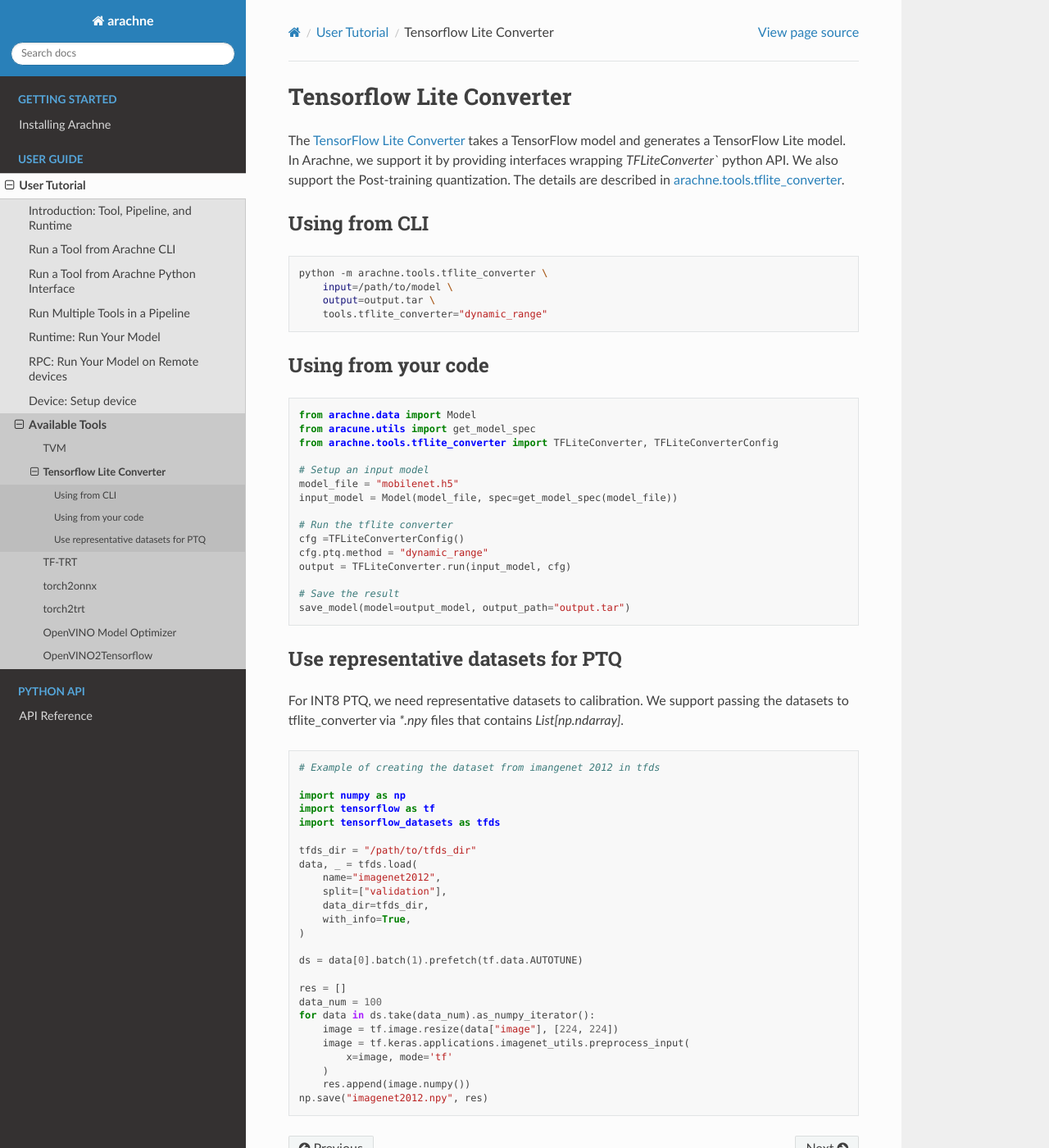
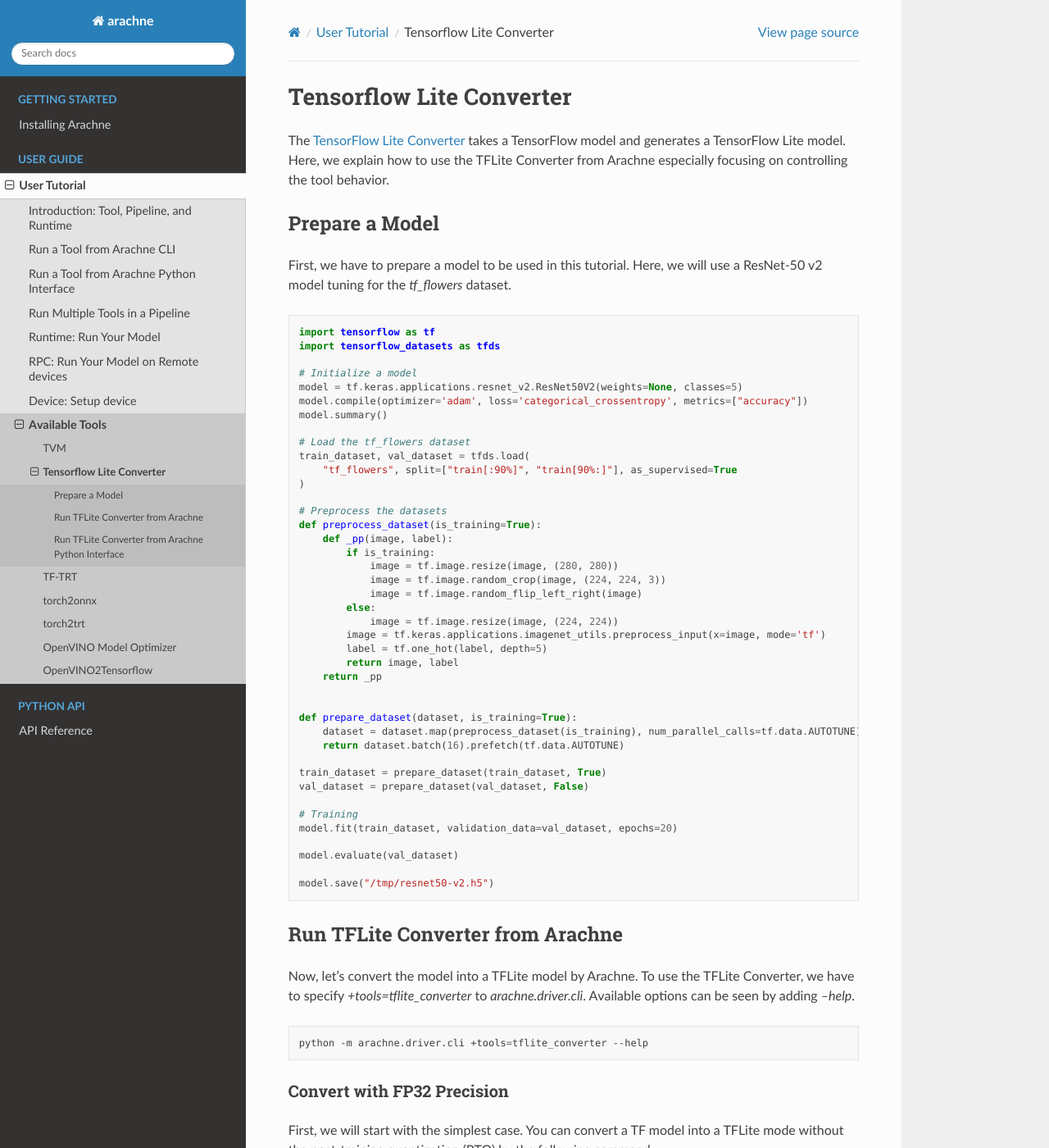
Before and after one commit to fixstars/arachne, a Sphinx documentation site: the page built from docs/tutorials/tools/tflite_converter.rst, in a window 1280 px wide and 1400 px high. Shown: the whole window at 82% size. Built offline with Sphinx 7.4.7 and the Read the Docs theme 2.0.0, drawn with Linux system fonts in a browser that asks for light colours; some of the changed text lies outside the part shown.

Commit message:
[docs] add a notebook for tflite converter and update the docs

```diff
--- a/docs/tutorials/tools/tflite_converter.rst
+++ b/docs/tutorials/tools/tflite_converter.rst
@@ -2,74 +2,154 @@
 =========================
 
 The `TensorFlow Lite Converter <https://www.tensorflow.org/lite/convert>`_ takes a TensorFlow model and generates a TensorFlow Lite model.
-In Arachne, we support it by providing interfaces wrapping `TFLiteConverter`` python API.
-We also support the Post-training quantization.
-The details are described in :ref:`arachne.tools.tflite_converter <api-tools-tflite-converter>`.
+Here, we explain how to use the TFLite Converter from Arachne especially focusing on controlling the tool behavior.
 
-Using from CLI
---------------
+
+
+Prepare a Model
+---------------
+
+First, we have to prepare a model to be used in this tutorial.
+Here, we will use a ResNet-50 v2 model tuning for the `tf_flowers` dataset.
+
+.. code:: python
+
+    import tensorflow as tf
+    import tensorflow_datasets as tfds
+
+    # Initialize a model
+    model = tf.keras.applications.resnet_v2.ResNet50V2(weights=None, classes=5)
+    model.compile(optimizer='adam', loss='categorical_crossentropy', metrics=["accuracy"])
+    model.summary()
+
+    # Load the tf_flowers dataset
+    train_dataset, val_dataset = tfds.load(
+        "tf_flowers", split=["train[:90%]", "train[90%:]"], as_supervised=True
+    )
+
+    # Preprocess the datasets
+    def preprocess_dataset(is_training=True):
+        def _pp(image, label):
+            if is_training:
+                image = tf.image.resize(image, (280, 280))
+                image = tf.image.random_crop(image, (224, 224, 3))
+                image = tf.image.random_flip_left_right(image)
+            else:
+                image = tf.image.resize(image, (224, 224))
+            image = tf.keras.applications.imagenet_utils.preprocess_input(x=image, mode='tf')
+            label = tf.one_hot(label, depth=5)
+            return image, label
+        return _pp
+
+
+    def prepare_dataset(dataset, is_training=True):
+        dataset = dataset.map(preprocess_dataset(is_training), num_parallel_calls=tf.data.AUTOTUNE)
+        return dataset.batch(16).prefetch(tf.data.AUTOTUNE)
+
+    train_dataset = prepare_dataset(train_dataset, True)
+    val_dataset = prepare_dataset(val_dataset, False)
+
+    # Training
+    model.fit(train_dataset, validation_data=val_dataset, epochs=20)
+
+    model.evaluate(val_dataset)
+
+    model.save("/tmp/resnet50-v2.h5")
+
+
+Run TFLite Converter from Arachne
+---------------------------------
+
+Now, let's convert the model into a TFLite model by Arachne.
+To use the TFLite Converter, we have to specify `+tools=tflite_converter` to `arachne.driver.cli`.
+Available options can be seen by adding `--help`.
 
 .. code:: bash
 
-    python -m arachne.tools.tflite_converter \
-        input=/path/to/model \
-        output=output.tar \
-        tools.tflite_converter="dynamic_range"
+    python -m arachne.driver.cli +tools=tflite_converter --help
 
 
-Using from your code
-----------------------
+Convert with FP32 Precision
+~~~~~~~~~~~~~~~~~~~~~~~~~~~
+
+First, we will start with the simplest case.
+You can convert a TF model into a TFLite mode without the post-training quantization (PTQ) by the following command.
+
+.. code:: bash
+
+    python -m arachne.driver.cli +tools=tflite_converter input=/tmp/resnet50-v2.h5 output=/tmp/output_fp32.tar
+
+
+To check the converted model, please unpack the output TAR file and inspect the tflite model file by a model viewer like the Netron.
+
+
+.. code:: bash
+
+    tar xf /tmp/output_fp32.tar -C /tmp
+    ls /tmp/model_0.tflite
+
+
+Convert with Dynamic-Range or FP16 Precision
+~~~~~~~~~~~~~~~~~~~~~~~~~~~~~~~~~~~~~~~~~~~~
+
+To convert with the dynamic range or FP16 precision, just set `dynamic_range` or `fp16` to the `tools.tflite_converter.ptq.method` option.
+
+.. code:: bash
+
+    python -m arachne.driver.cli +tools=tflite_converter input=/tmp/resnet50-v2.h5 output=/tmp/output_dr.tar \
+        tools.tflite_converter.ptq.method=dynamic_range
+
+    python -m arachne.driver.cli +tools=tflite_converter input=/tmp/resnet50-v2.h5 output=/tmp/output_fp16.tar \
+        tools.tflite_converter.ptq.method=fp16
+
+
+
+Convert with INT8 Precision
+~~~~~~~~~~~~~~~~~~~~~~~~~~~
+
+To convert with INT8 precision, we need calibrate or estimate the range of all floating-point tensors in the model.
+We provide an interface to feed the dataset to be used in the calibration.
+First, we have to prepare a NPY file that contains a list of `np.ndarray` which is a dataset used for calibration.
+
+
+.. code:: python
+
+    import numpy as np
+    calib_dataset = []
+
+    for image, label in val_dataset.unbatch().batch(1).take(100):
+        calib_dataset.append(image.numpy())
+    np.save("/tmp/calib_dataset.npy", calib_dataset)
+
+
+Next, specify `int8` to the `tools.tflite_converter.ptq.method` option and pass the NPY file to the `tools.tflite_converter.ptq.representative_dataset`.
+
+.. code:: bash
+
+    python -m arachne.driver.cli +tools=tflite_converter input=/tmp/resnet50-v2.h5 output=/tmp/output_int8.tar \
+        tools.tflite_converter.ptq.method=int8 tools.tflite_converter.ptq.representative_dataset=/tmp/calib_dataset.npy
+
+
+Run TFLite Converter from Arachne Python Interface
+--------------------------------------------------
+
+The following code shows an example of using the TFLite Converter from Arachne Python interface.
+The details of the API are described in :ref:`arachne.tools.tflite_converter <api-tools-tflite-converter>`.
 
 .. code:: python
 
     from arachne.data import Model
-    from aracune.utils import get_model_spec
+    from arachne.utils.model_utils import get_model_spec, save_model
     from arachne.tools.tflite_converter import TFLiteConverter, TFLiteConverterConfig
 
-    # Setup an input model
-    model_file = "mobilenet.h5"
-    input_model = Model(model_file, spec=get_model_spec(model_file))
+    model_file_path = "/tmp/resnet50-v2.h5"
+    input = Model(path=model_file_path, spec=get_model_spec(model_file_path))
 
-    # Run the tflite converter
-    cfg =TFLiteConverterConfig()
-    cfg.ptq.method = "dynamic_range"
-    output = TFLiteConverter.run(input_model, cfg)
+    cfg = TFLiteConverterConfig()
 
-    # Save the result
-    save_model(model=output_model, output_path="output.tar")
+    # plz modify the config object to control the converter behavior
+    # cfg.ptq.method = "FP16"
 
+    output = TFLiteConverter.run(input, cfg)
 
-Use representative datasets for PTQ
------------------------------------
-
-For INT8 PTQ, we need representative datasets to calibration.
-We support passing the datasets to tflite_converter via `*.npy` files that contains `List[np.ndarray]`.
-
-
-.. code:: python
-
-    # Example of creating the dataset from imangenet 2012 in tfds
-
-    import numpy as np
-    import tensorflow as tf
-    import tensorflow_datasets as tfds
-
-    tfds_dir = "/path/to/tfds_dir"
-    data, _ = tfds.load(
-        name="imagenet2012",
-        split=["validation"],
-        data_dir=tfds_dir,
-        with_info=True,
-    )
-
-    ds = data[0].batch(1).prefetch(tf.data.AUTOTUNE)
-
-    res = []
-    data_num = 100
-    for data in ds.take(data_num).as_numpy_iterator():
-        image = tf.image.resize(data["image"], [224, 224])
-        image = tf.keras.applications.imagenet_utils.preprocess_input(
-            x=image, mode='tf'
-        )
-        res.append(image.numpy())
-    np.save("imagenet2012.npy", res)
+    save_model(model=output, output_path="/tmp/output.tar")
```
Also changed, not shown: 1 other file.
